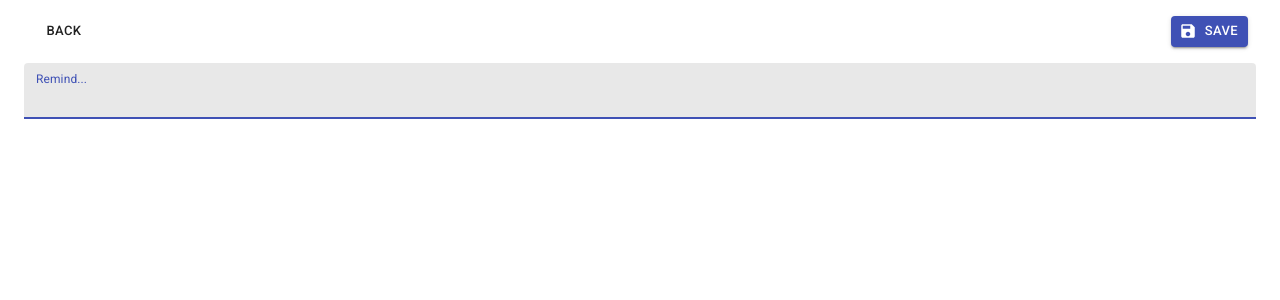
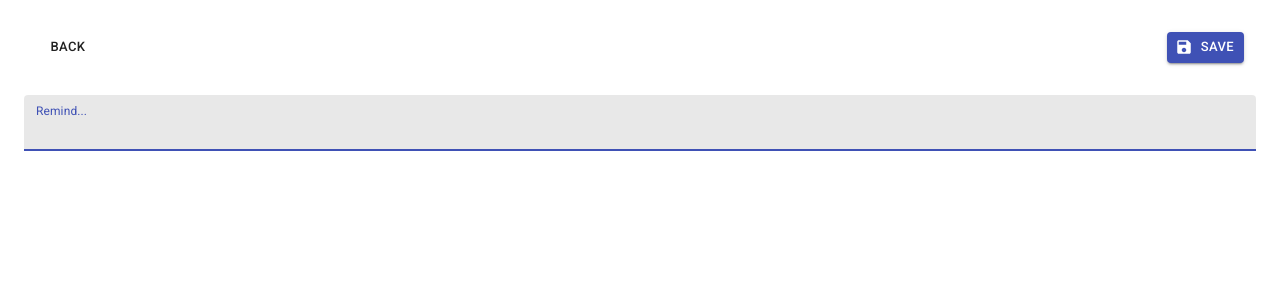
Before and after one commit to tonaye-aye/remind-me-pwa, a React (Create React App) app: page /new in a window 1280 px wide. Shown: the top 300 px of the page. Built offline with nearby package versions, Linux system fonts and the light colour scheme.

Commit message:
cosmetic changes

```diff
--- a/src/index.scss
+++ b/src/index.scss
@@ -22,12 +22,13 @@
     min-width: 0;
     min-height: 0;
     padding: 1rem;
+    z-index: 99;
   }
   .nav {
     display: flex;
     justify-content: space-between;
     align-items: center;
-    padding: 1rem 0.5rem;
+    padding: 2rem 0.75rem;
   }
   .reminder {
     display: flex;
```
